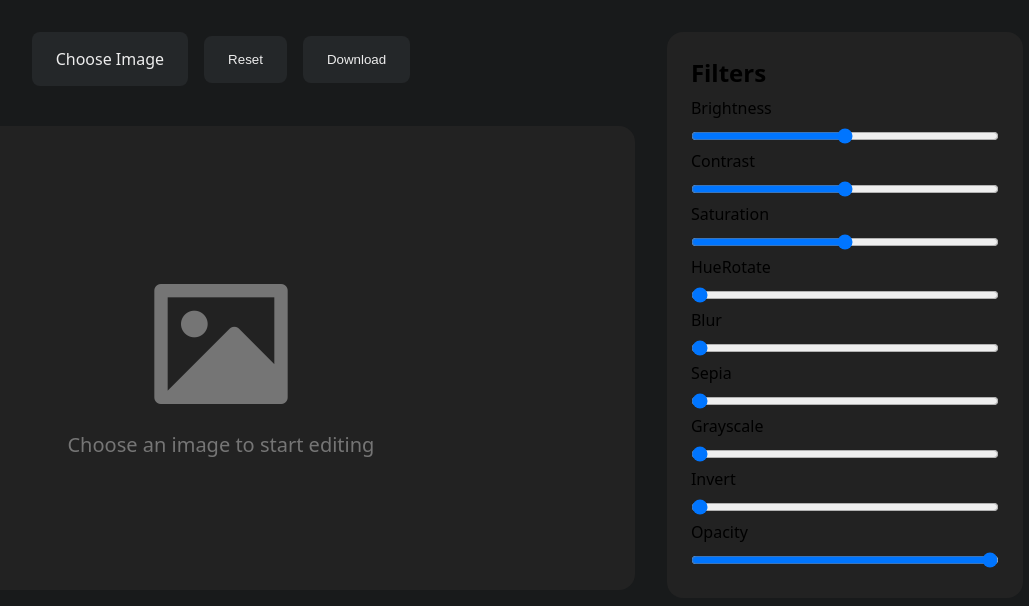
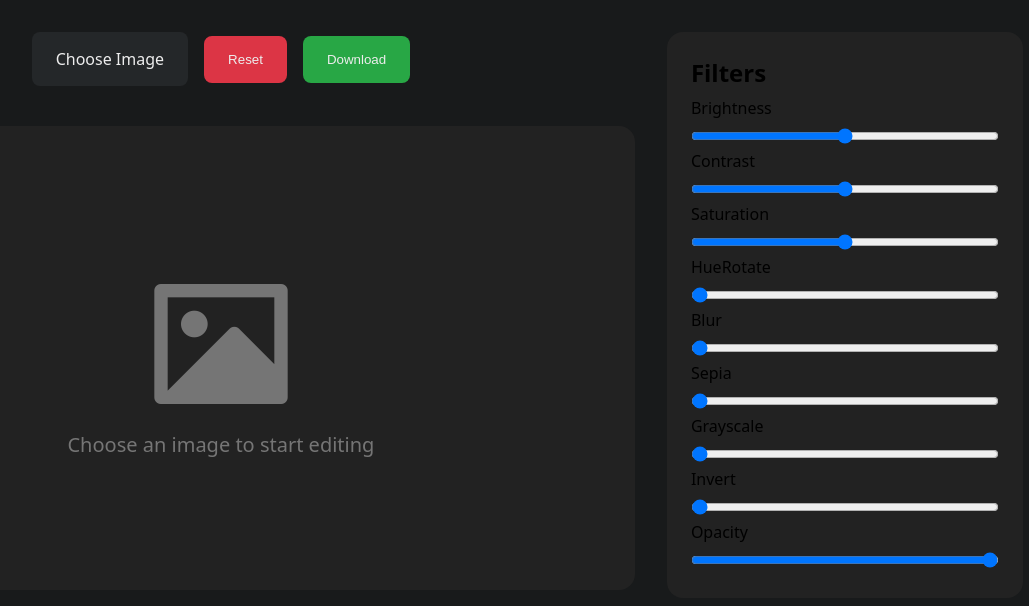
Before and after one commit to Suraj-web-dev/Image-Editor, a plain HTML site: page index.html in a window 1280 px wide. Shown: the whole page, without its empty margins (225-1254 px from the left). Drawn offline with nearby package versions, Linux system fonts and the light colour scheme.

Commit message:
updated image editor

```diff
--- a/index.css
+++ b/index.css
@@ -24,6 +24,12 @@ main section{
     border: none;
     border-radius: var(--border-radius-md);
     cursor: pointer;
+}
+#reset-btn{
+    background-color: #dc3545;
+}
+#download-btn{
+    background-color: #28a745;
 }
 main section .top{
    display: flex;
```
